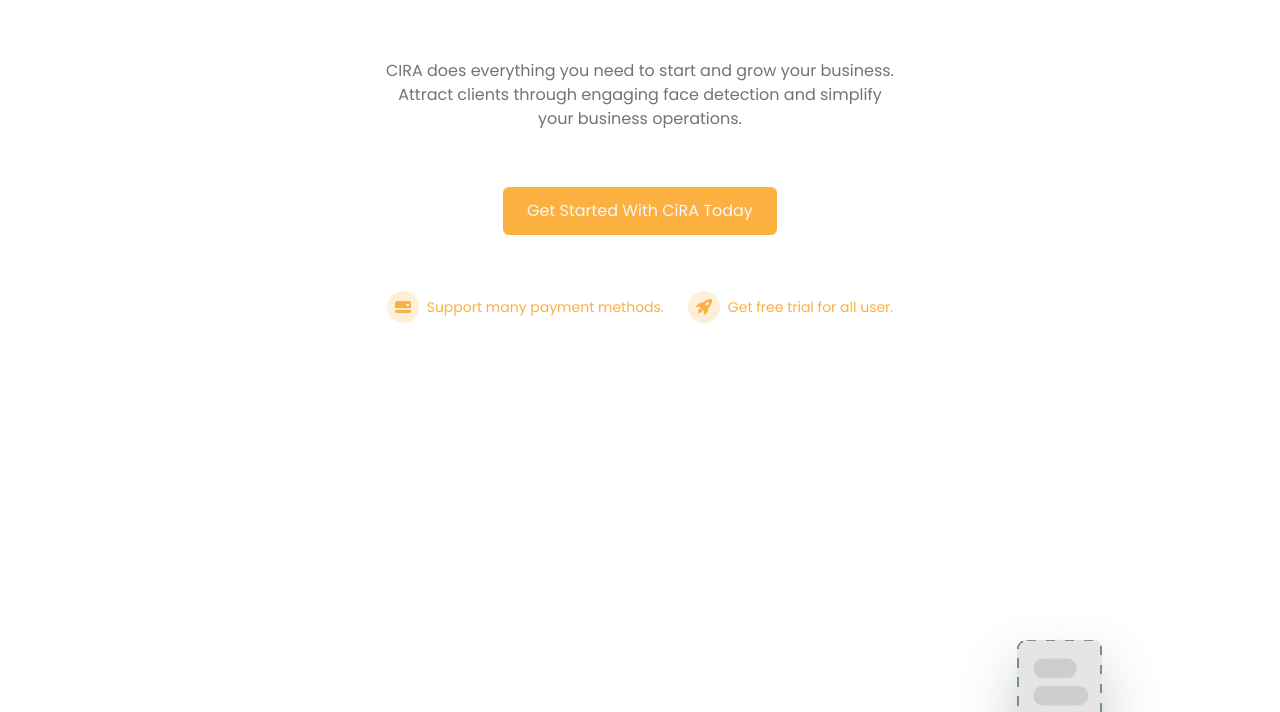
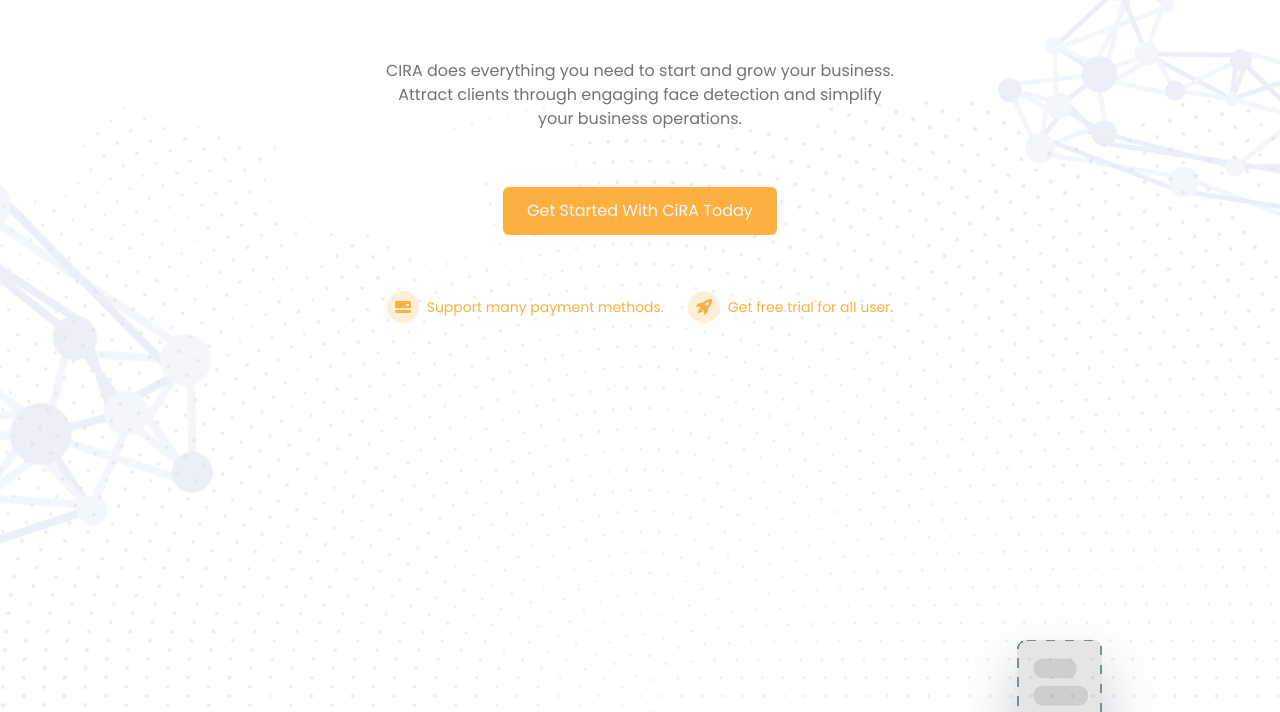
Before and after one commit to deeptech-kmitl/frontend-cira-merchant, a Next.js app: page / in a window 1280 px wide. Shown: the part 502-1214 px from the top of the page. Built offline with nearby package versions, Linux system fonts and the light colour scheme.

Commit message:
feat: bg image

```diff
--- a/components/home/Hero.tsx
+++ b/components/home/Hero.tsx
@@ -8,6 +8,9 @@ import { PrimaryButton } from '..';
 const Hero = () => {
   return (
     <div className="w-full min-h-screen">
+      <div className="hidden md:block absolute left-0 -z-10">
+        <Image src="/images/elem_l.png" width={400} height={300} alt="" />
+      </div>
       <div className="flex justify-center py-32 md:py-40">
         <div className="lg:w-3/5 flex flex-col justify-center items-center text-center space-y-14">
           <h1 className="text-3xl md:text-6xl font-bold inline-block bg-gradient-to-r from-[#9A5F06] via-[#BE911F] via-[#FCB040] to-[#E4D395] bg-clip-text text-transparent md:leading-[72px]">
@@ -23,7 +26,7 @@ const Hero = () => {
           </PrimaryButton>
           <div className="flex space-x-6">
             <div className="flex space-x-2 items-center">
-              <div className="p-2 bg-primary-1/20 rounded-full text-primary-1">
+              <div className="p-2 bg-[#feefd9] rounded-full text-primary-1">
                 <BsFillCreditCard2BackFill />
               </div>
               <p className="text-sm text-primary-1">
@@ -31,7 +34,7 @@ const Hero = () => {
               </p>
             </div>
             <div className="flex space-x-2 items-center">
-              <div className="p-2 bg-primary-1/20 rounded-full text-primary-1">
+              <div className="p-2 bg-[#feefd9] rounded-full text-primary-1">
                 <BsFillRocketTakeoffFill />
               </div>
               <p className="text-sm text-primary-1">
@@ -41,7 +44,14 @@ const Hero = () => {
           </div>
         </div>
       </div>
-      <div className="md:min-h-screen py-32">
+      <div className="block absolute right-0 top-60 -z-10">
+        <Image src="/images/elem_r.png" width={400} height={300} alt="" />
+      </div>
+      <div className="md:min-h-screen py-32 z-10">
+        <div
+          className="min-h-screen w-full absolute top-3/4 left-0 bg-[url('/images/dot.png')] bg-center bg-cover -z-10"
+          style={{ height: '150vh' }}
+        />
         <div className="absolute left-3/4">
           <Image src="/svgs/skeleton.svg" width={200} height={200} alt="" />
         </div>
```
